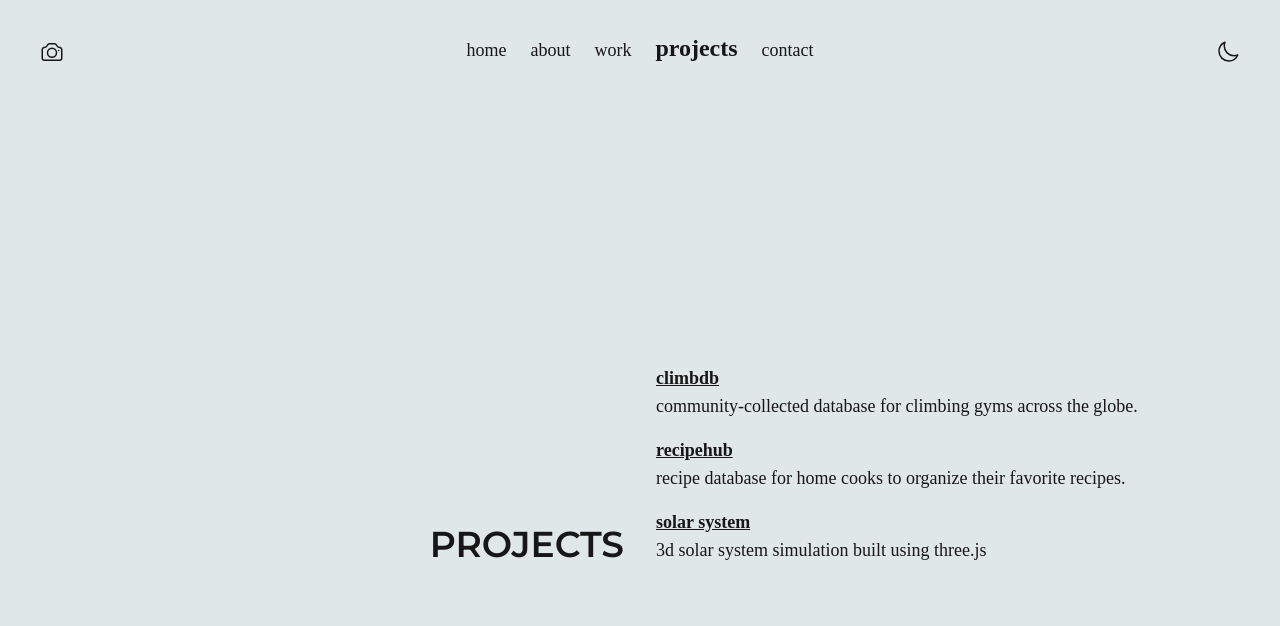
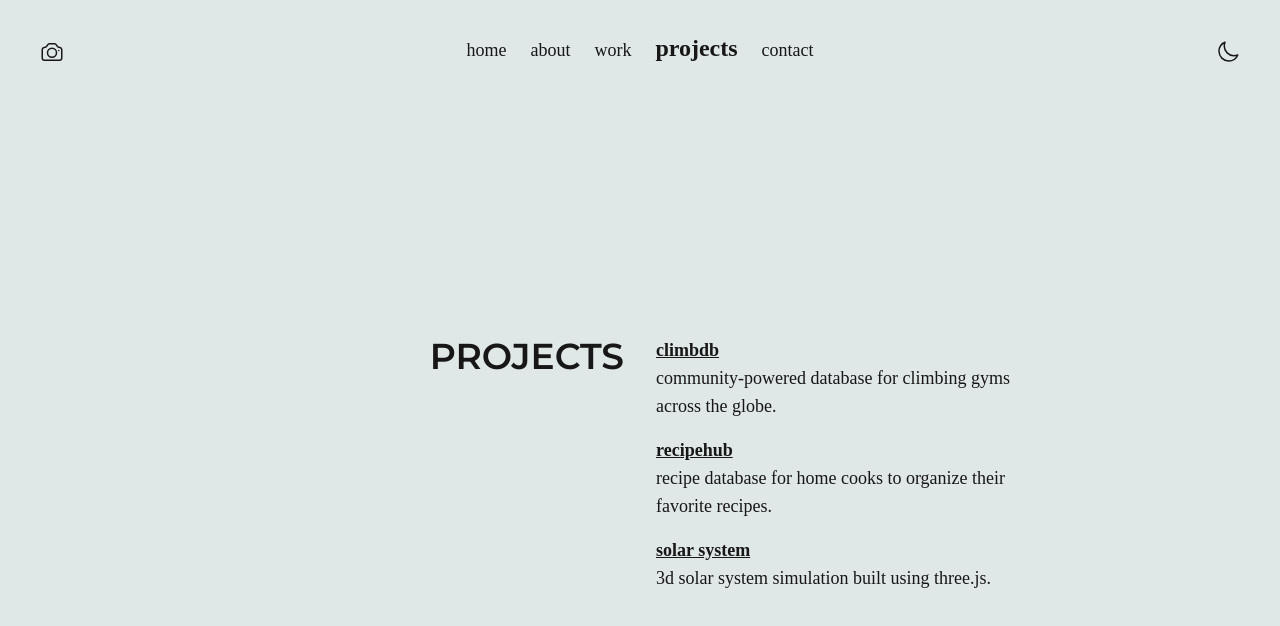
Before and after one commit to myaschmitz/myaschmitz.github.io, a Next.js app: page /projects in a window 1280 px wide. Shown: the top 626 px of the page. Built offline with nearby package versions, Linux system fonts and the light colour scheme; a web font is replaced by a local one.

Commit message:
content and layout updates

```diff
--- a/src/app/images/page.js
+++ b/src/app/images/page.js
@@ -2,7 +2,8 @@
 
 import { useEffect, useState, useRef } from 'react';
 import Image from 'next/image';
-import Navigation from "@/components/Navigation";
+import Link from "next/link";
+import { HomeIcon } from "@heroicons/react/24/outline";
 
 const API_KEY = '66c7d097379068cd35472e7cb5b25126';
 const USER_ID = '197895414@N06';
@@ -150,8 +151,13 @@ export default function Images() {
 
   return (
     <div className="min-h-screen p-8">
-      <div>
+      {/* <div>
         <Navigation />
+      </div> */}
+      <div className="flex justify-center items-center">
+        <Link href="/" className="p-2 rounded" suppressHydrationWarning>
+          <HomeIcon className="h-6 w-6" suppressHydrationWarning />
+        </Link>
       </div>
       <div className="min-h-screen flex items-center justify-center">
         <div className="">
@@ -161,10 +167,10 @@ export default function Images() {
             {!loading && !error && photos.length === 0 && <p>No photos found.</p>}
             {!loading && !error && justifiedRows.length > 0 && (
               <div>
-                <hr className="mt-4 mb-2 m-auto w-xs" />
+                <hr className="mt-4 mb-2 m-auto w-3xs" />
                 {/* other ideas: through the lens, a visual collection, what i see, "light, shadow, and everything between", visual notes, "the world, observed" */}
                 <div className="text-center mb-2">frames from life</div>
-                <hr className="mb-6 m-auto w-xs" />
+                <hr className="mb-6 m-auto w-3xs" />
                 <div ref={containerRef} className="flex flex-col gap-2 w-full">
                   {justifiedRows.map((row, rowIndex) => (
                     <div key={rowIndex} className="flex gap-2 justify-start" style={{ height: `${row.height}px` }}>
--- a/src/app/projects/page.js
+++ b/src/app/projects/page.js
@@ -7,14 +7,15 @@ export default function Projects() {
         <Navigation />
       </div>
       <div className="min-h-screen flex items-center justify-center">
-        <div className="grid grid-cols-2 gap-8">
-          <div className="text-right flex flex-col justify-end">
+        <div className="max-w-3xl mx-auto w-full">
+          <div className="grid grid-cols-2 gap-8">
+          <div className="text-right flex flex-col justify-start">
             <h2 className="text-4xl font-semibold">PROJECTS</h2>
           </div>
           <div className="text-left text-lg font-[--font-playfair-display]">
             <div className="mb-4">
               <div className="font-bold underline"><a href="https://climbdb.app" target="_blank" rel="noopener noreferrer">climbdb</a></div>
-              <div>community-collected database for climbing gyms across the globe.</div>
+              <div>community-powered database for climbing gyms across the globe.</div>
             </div>
             <div className="mb-4">
               <div className="font-bold underline">recipehub</div>
@@ -22,8 +23,9 @@ export default function Projects() {
             </div>
             <div className="mb-0">
               <div className="font-bold underline">solar system</div>
-              <div>3d solar system simulation built using three.js</div>
+              <div>3d solar system simulation built using three.js.</div>
             </div>
+          </div>
           </div>
         </div>
       </div>
--- a/src/app/work/page.js
+++ b/src/app/work/page.js
@@ -7,10 +7,11 @@ export default function Work() {
         <Navigation />
       </div>
       <div className="min-h-screen flex items-center justify-center">
-        <div className="grid grid-cols-2 gap-8">
-          <div className="text-right flex flex-col justify-end">
+        <div className="max-w-4xl mx-auto w-full">
+          <div className="grid grid-cols-2 gap-8">
+          <div className="text-right flex flex-col justify-start">
             <h2 className="text-4xl font-semibold">WORK</h2>
-            <div>view my <a href="https://drive.google.com/file/d/1r2fMy5B16Ri29AJXlN9dhR20HGJFRUZf/view?usp=sharing" target="_blank" className="hover:underline">resumé</a></div>
+            <div>view my <a href="https://drive.google.com/file/d/1r2fMy5B16Ri29AJXlN9dhR20HGJFRUZf/view?usp=sharing" target="_blank" className="underline hover:font-bold">resumé</a></div>
           </div>
           <div className="text-left text-lg font-[--font-playfair-display]">
             <div className="mb-4">
@@ -30,6 +31,7 @@ export default function Work() {
                 <div className="ml-4">may 2019 - august 2019</div>
             </div>
           </div>
+          </div>
         </div>
       </div>
     </div>
```
